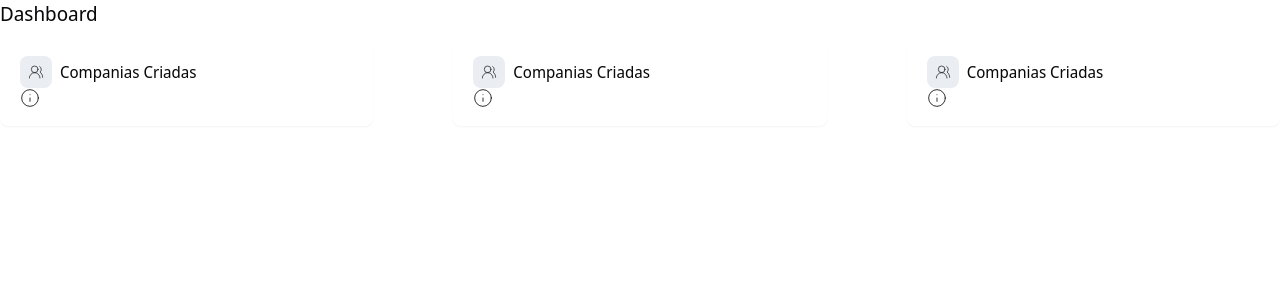
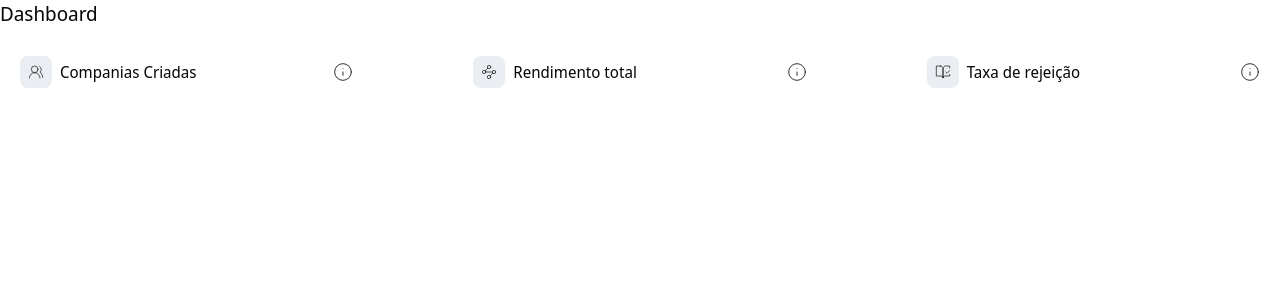
Before and after one commit to mrcomputer2018/dashboard, a Next.js app: page / in a window 1280 px wide. Shown: the top 300 px of the page. Built offline with nearby package versions, Linux system fonts and the light colour scheme.

Commit message:
chore: Update CardSummary component with Lucide icons

```diff
--- a/app/(routes)/page.tsx
+++ b/app/(routes)/page.tsx
@@ -1,5 +1,5 @@
 import { UserButton } from "@clerk/nextjs";
-import { Icon, UsersRound } from "lucide-react";
+import { BookOpenCheck, UsersRound, Waypoints } from "lucide-react";
 import CardSummary from "../_components/CardSummary";
 
 export default function Home() {
@@ -20,19 +20,19 @@ export default function Home() {
                 />
 
                 <CardSummary
-                icon={UsersRound}
-                total="12.450"
-                average={15}
-                title="Companias Criadas"
-                tooltipText="Veja todas as companias criadas"
+                icon={Waypoints}
+                total="86.5%"
+                average={80}
+                title="Rendimento total"
+                tooltipText="Veja todo o resumo"
                 />
 
                 <CardSummary
-                icon={UsersRound}
-                total="12.450"
-                average={15}
-                title="Companias Criadas"
-                tooltipText="Veja todas as companias criadas"
+                icon={BookOpenCheck}
+                total="363.95BRL"
+                average={30}
+                title="Taxa de rejeição"
+                tooltipText="Veja todas as taxas de rejeição"
                 />
             </div>
         </div>
--- a/app/_components/CardSummary/index.tsx
+++ b/app/_components/CardSummary/index.tsx
@@ -8,7 +8,7 @@ const CardSummary = (props : CardSummaryProps) => {
     const { title, icon: Icon, tooltipText, average, total } = props;
 
     return (
-        <div className="shadow-sm bg-background rounded-lg p-5 py-3 hover:shadow-lg transition">
+        <div className="flex justify-between backdrop:shadow-sm bg-background rounded-lg p-5 py-3 hover:shadow-lg transition">
             <div className="flex justify-between">
                 <div className="flex gap-2 items-center">
                     <CustomIcon icon ={Icon}/>
```
